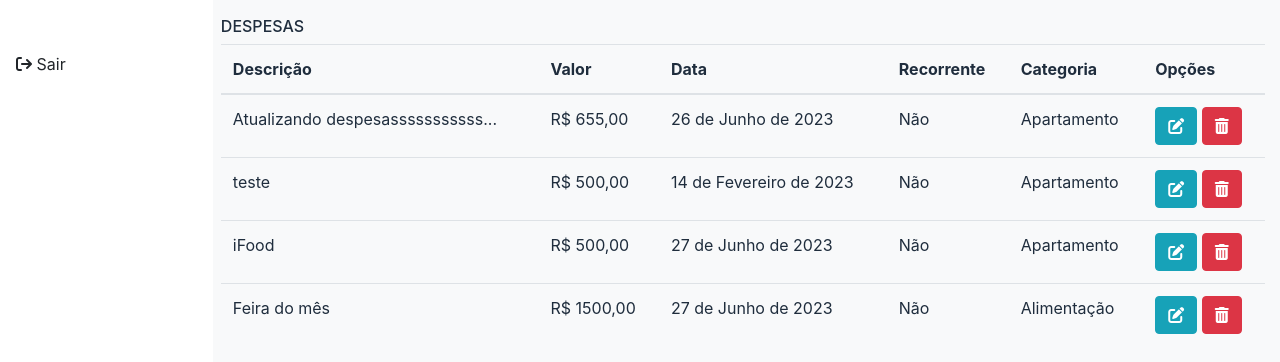
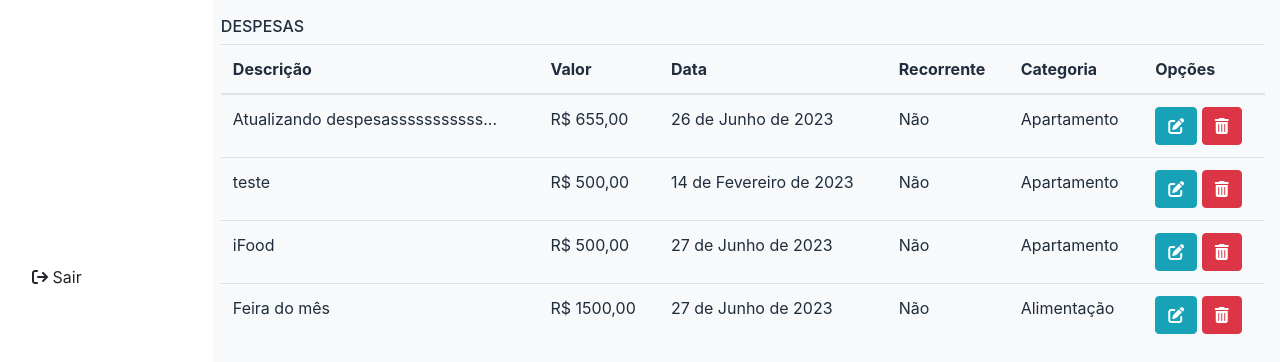
Before and after one commit to ifpi-picos/finance-management, a Django app: page /extract in a window 1280 px wide. Shown: the part 708-1070 px from the top of the page. Run offline with Django 4.2, Linux system fonts and the light colour scheme; data comes from the database, SQL or seed files in the repository; some libraries are stand-ins or nearby versions.

Commit message:
Correções no CSS e layout da página inicial

```diff
--- a/financeapp/static/css/main.css
+++ b/financeapp/static/css/main.css
@@ -20,6 +20,13 @@ hr {
     background-color: black;
 }
 
+/* container-fluid */
+
+.container-fluid {
+    min-height: calc(100vh - 56px) !important;
+}
+
+/* tamanho da fonte de acordo com o tamanho de tela */
 
 .btn.btn-outline-success.btn-md, .btn.btn-outline-danger.btn-md {
     font-size: 1vw;
@@ -28,6 +35,8 @@ hr {
 #extract, #dashboard {
     font-size: 1vw;
 }
+
+/* usuário */
 
 .rounded-circle{
     width: 10vw;
--- a/financeapp/templates/financeapp/index.html
+++ b/financeapp/templates/financeapp/index.html
@@ -37,7 +37,7 @@
         <div class="row">
             <!-- barra de navegação lateral -->
             <div class="col-md-2 sidebar-class p-0">
-                <div class="sidebar d-flex flex-column flex-shrink-0 p-3 bg-white">
+                <div class="sidebar d-flex flex-column flex-shrink-0 p-3 bg-white container-fluid">
                     <div class="row mb-3">
                         <div class="col d-flex justify-content-center">
                             <div class="rounded-circle">
@@ -90,7 +90,7 @@
                     <hr>
                     <div class="row">
                         <div class="col">
-                            <a href="#" class="nav-link text-body fixed-bottom pb-3">
+                            <a href="#" class="nav-link text-body pb-0">
                                 <i class="fas fa-sign-out"></i>
                                 Sair
                             </a>
```
